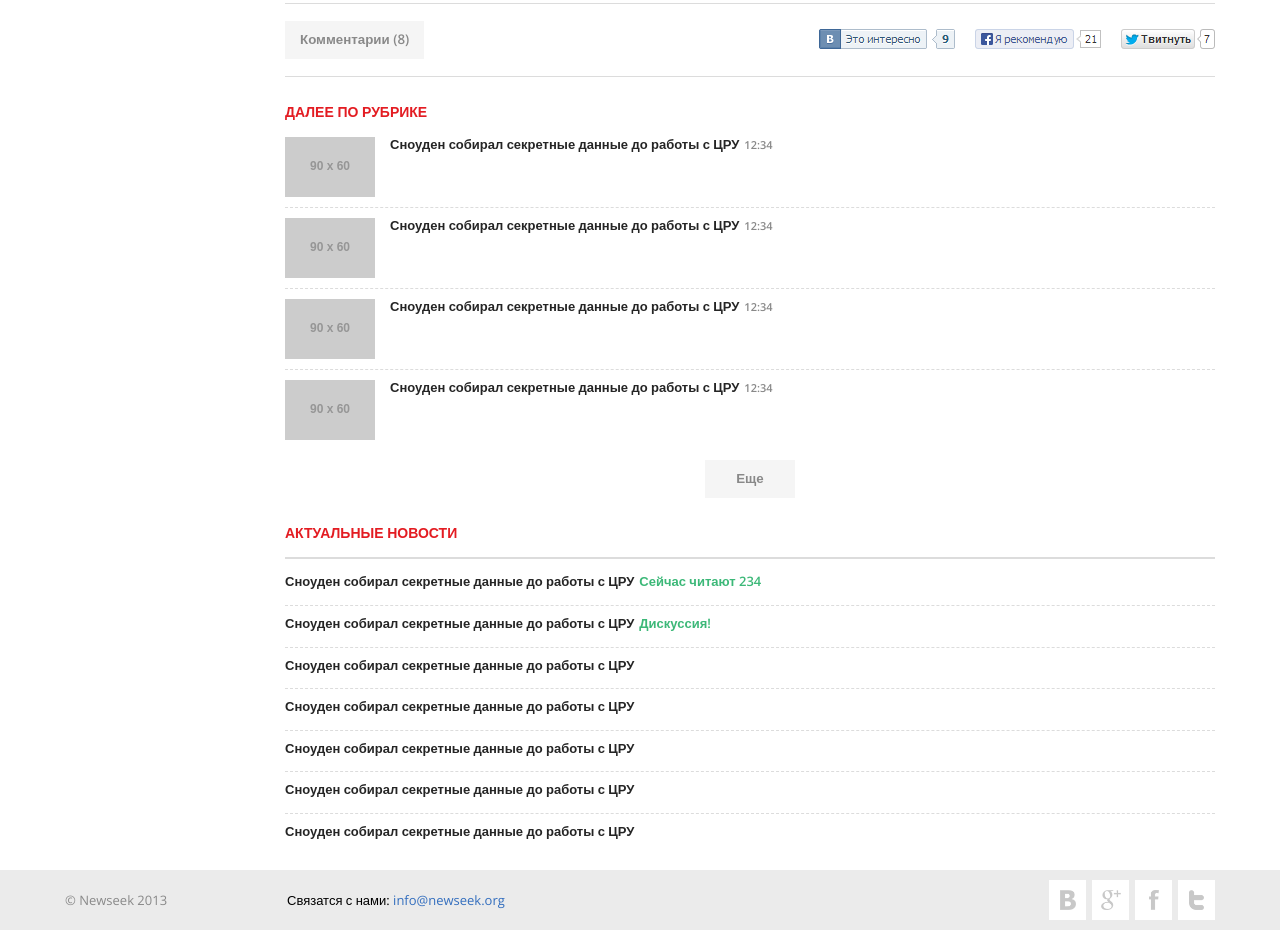
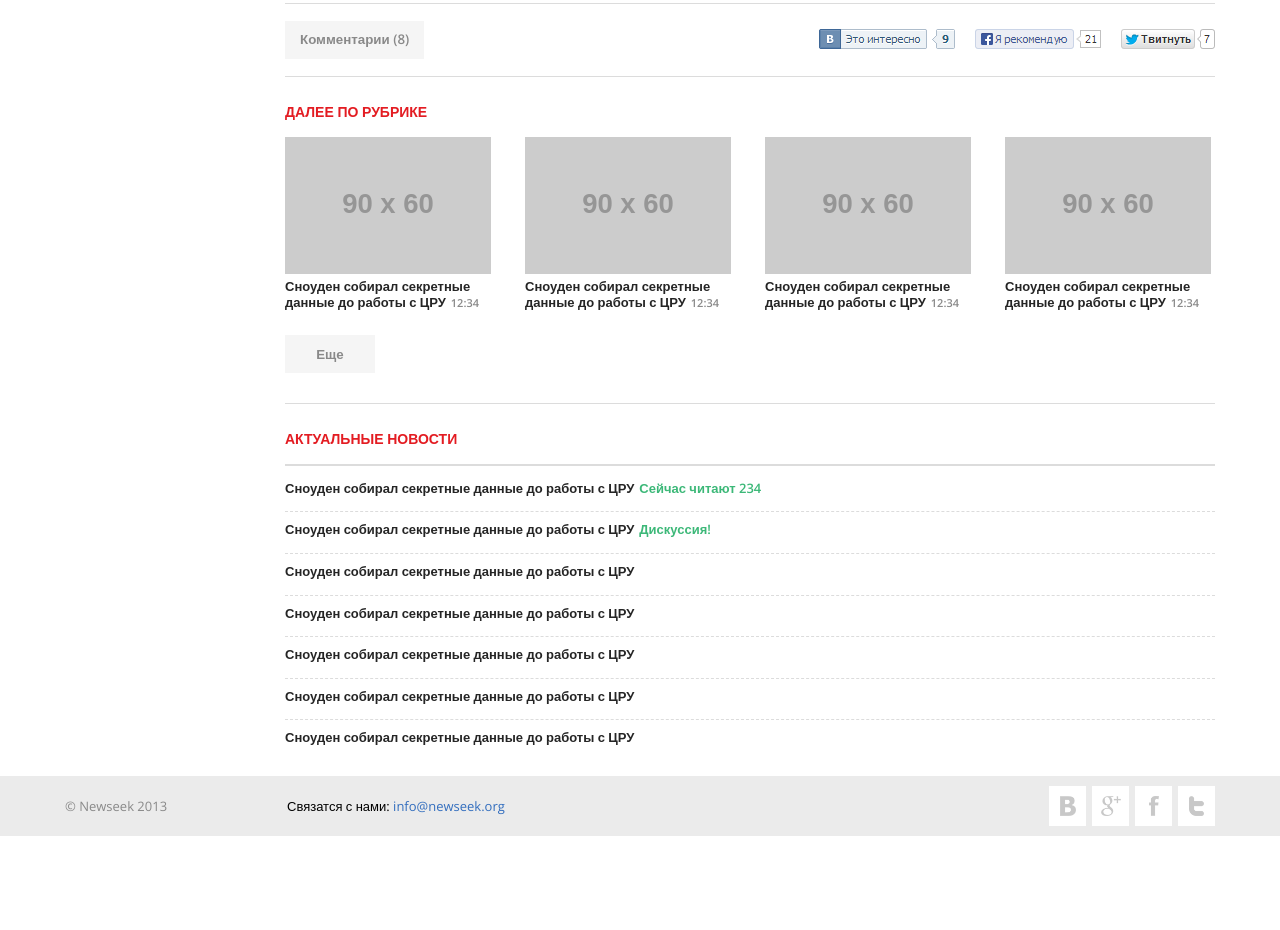
Before and after one commit to coderiver/newseek, a plain HTML site: page article_gallery.html in a window 1280 px wide. Shown: the part 1054-1984 px from the top of the page. After the commit the page ends 1890 px from the top, so only its background shows below. Drawn offline with nearby package versions, Linux system fonts and the light colour scheme; placeholder pictures from the web are drawn by us.

Commit message:
upd fixes

```diff
--- a/article_gallery.html
+++ b/article_gallery.html
@@ -337,7 +337,7 @@
 				<div class="l__col-2">
 					<div class="title title_sm title_mob">ДАЛЕЕ ПО РУБРИКЕ</div>
 					<!-- BEGIN .news -->
-					<div class="news news_sm">
+					<div class="news news_comm news_sm-grid">
 						<div class="news__item">
 							<div class="news__pic">
 								<a href="#"><img src="http://placehold.it/90x60"></a>
--- a/js/common.js
+++ b/js/common.js
@@ -57,9 +57,18 @@ gallery();
 function comm() {
 	var el = $('.js-comm');
 	var btn = $('.js-show-comm');
+	var news = el.find('.news_comm');
 	btn.click(function() {
 		el.toggleClass('is-show');
 		$(this).toggleClass('is-active');
+		if (news.hasClass('news_sm-grid')) {
+			news.removeClass('news_sm-grid');
+			news.addClass('news_sm');
+		}
+		else {
+			news.addClass('news_sm-grid');
+			news.removeClass('news_sm');
+		}
 	});
 };
 comm();
--- a/sass/_common.sass
+++ b/sass/_common.sass
@@ -470,6 +470,8 @@ table
 		font-size: 15px
 		font-weight: 600
 		color: #363636
+		&:hover
+			color: $red
 	+rt(720)
 		border: 4px solid #f1f3f5
 		border-width: 0 4px 4px
@@ -502,6 +504,8 @@ table
 		font-size: 15px
 		color: #363636
 		font-weight: 600
+		&:hover
+			color: $red
 	+rt(720)
 		padding: 0
 		border: 4px solid #f1f3f5
@@ -533,6 +537,8 @@ table
 	padding: 14px 10px
 	a
 		color: #363636
+		&:hover
+			color: $red
 	+rt(720)
 		display: none
 .subscribe
--- a/sass/_inner.sass
+++ b/sass/_inner.sass
@@ -104,6 +104,27 @@
 		text-align: center
 	+rt(720)
 		margin-bottom: 10px
+.news_sm-grid
+	font-size: 0
+	.news__pic
+		float: none
+		width: auto
+		margin: 0 0 5px
+	.news__item
+		display: inline-block
+		width: 206px
+		padding: 0
+		border: none
+		margin: 0 0 0 34px
+		vertical-align: top
+		&:first-child
+			margin: 0
+		a
+			font-family: 'Open Sans', Arial, Tahoma, sans-serif
+			font-size: 13px
+			font-weight: 600
+		span
+			font-size: 11px
 .news__item
 	padding-top: 20px
 	margin-top: 20px
@@ -140,6 +161,7 @@
 	img
 		display: block
 		width: 100%
+		height: auto
 	.read
 		display: none
 		position: absolute
```
Also changed, not shown: article_pic.html (+1 -1 lines), article_video.html (+1 -1 lines), css/screen.css.
